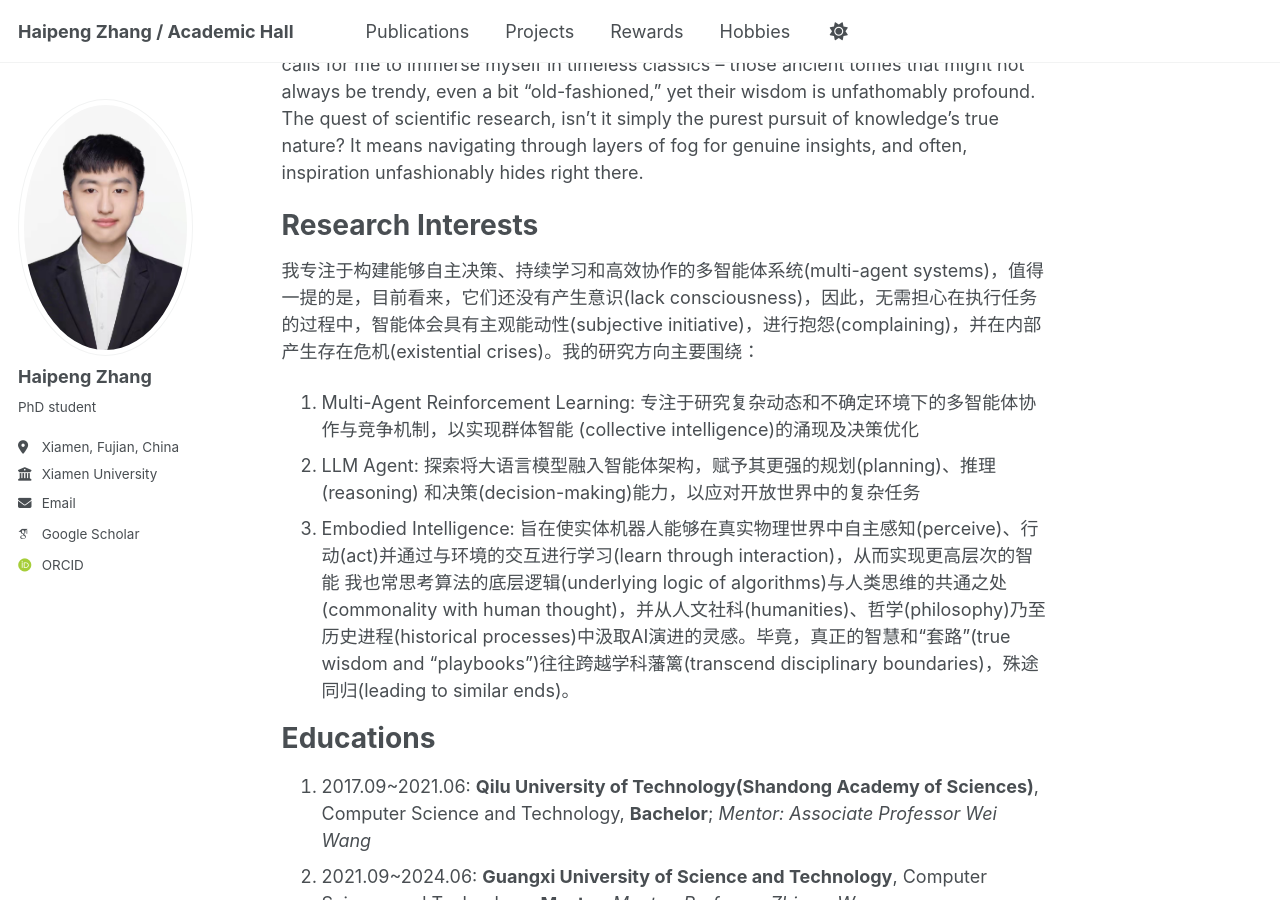
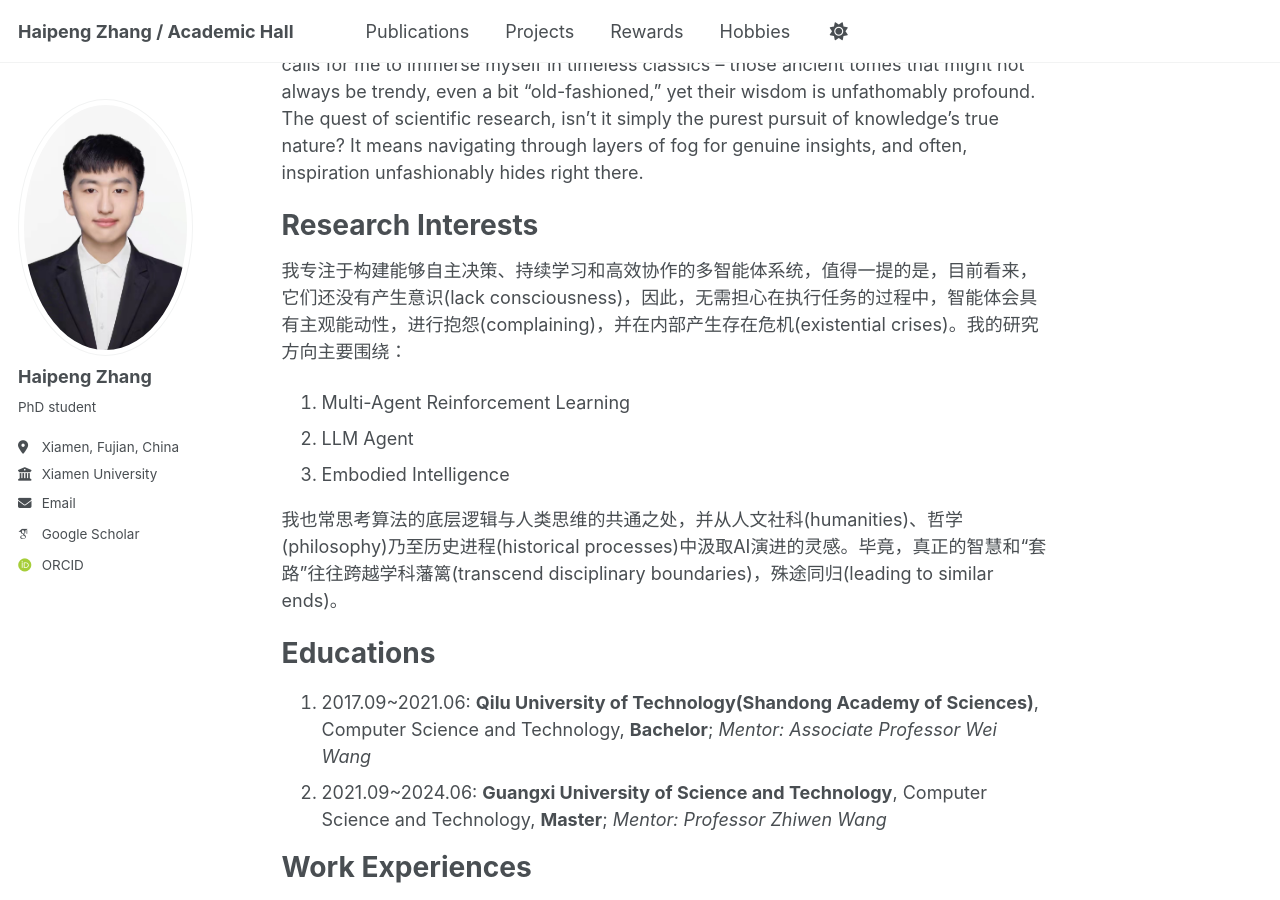
Before and after one commit to Harry-first/haipengzhang, a Jekyll site: the page built from _pages/about.md, in a window 1280 px wide and 900 px high, scrolled down 506 px. Built offline with Jekyll 4.4.1, drawn with Linux system fonts in a browser that asks for light colours; some web fonts are replaced.

Commit message:
Update about.md

```diff
--- a/_pages/about.md
+++ b/_pages/about.md
@@ -15,11 +15,13 @@ I'm an explorer charting the frontiers of multi-agent intelligent decision-makin
 
 Research Interests
 ======
-我专注于构建能够自主决策、持续学习和高效协作的多智能体系统(multi-agent systems)，值得一提的是，目前看来，它们还没有产生意识(lack consciousness)，因此，无需担心在执行任务的过程中，智能体会具有主观能动性(subjective initiative)，进行抱怨(complaining)，并在内部产生存在危机(existential crises)。我的研究方向主要围绕：
-1. Multi-Agent Reinforcement Learning: 专注于研究复杂动态和不确定环境下的多智能体协作与竞争机制，以实现群体智能 (collective intelligence)的涌现及决策优化
-2. LLM Agent: 探索将大语言模型融入智能体架构，赋予其更强的规划(planning)、推理(reasoning) 和决策(decision-making)能力，以应对开放世界中的复杂任务
-3. Embodied Intelligence: 旨在使实体机器人能够在真实物理世界中自主感知(perceive)、行动(act)并通过与环境的交互进行学习(learn through interaction)，从而实现更高层次的智能
-我也常思考算法的底层逻辑(underlying logic of algorithms)与人类思维的共通之处(commonality with human thought)，并从人文社科(humanities)、哲学(philosophy)乃至历史进程(historical processes)中汲取AI演进的灵感。毕竟，真正的智慧和“套路”(true wisdom and "playbooks")往往跨越学科藩篱(transcend disciplinary boundaries)，殊途同归(leading to similar ends)。
+我专注于构建能够自主决策、持续学习和高效协作的多智能体系统，值得一提的是，目前看来，它们还没有产生意识(lack consciousness)，因此，无需担心在执行任务的过程中，智能体会具有主观能动性，进行抱怨(complaining)，并在内部产生存在危机(existential crises)。我的研究方向主要围绕：
+
+1. Multi-Agent Reinforcement Learning
+2. LLM Agent
+3. Embodied Intelligence
+
+我也常思考算法的底层逻辑与人类思维的共通之处，并从人文社科(humanities)、哲学(philosophy)乃至历史进程(historical processes)中汲取AI演进的灵感。毕竟，真正的智慧和“套路”往往跨越学科藩篱(transcend disciplinary boundaries)，殊途同归(leading to similar ends)。
 
 Educations
 ======
```
